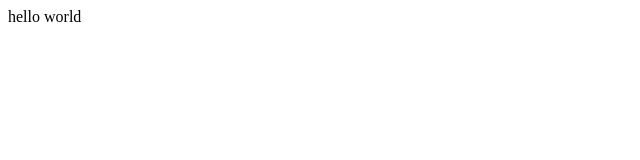
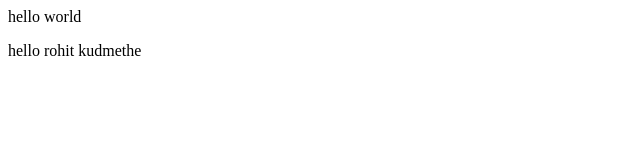
Before and after one commit to rohitkudmethe100/rohit-demo, a plain HTML site: page index.html in a window 1280 px wide. Shown: the whole page, without its empty margins (0-640 px from the left). Drawn offline with Linux system fonts and the light colour scheme.

Commit message:
new para

```diff
--- a/index.html
+++ b/index.html
@@ -1 +1,2 @@
 <P>hello world</P>
+<p>hello rohit kudmethe</p>
```
Also changed, not shown: 1 other file.
